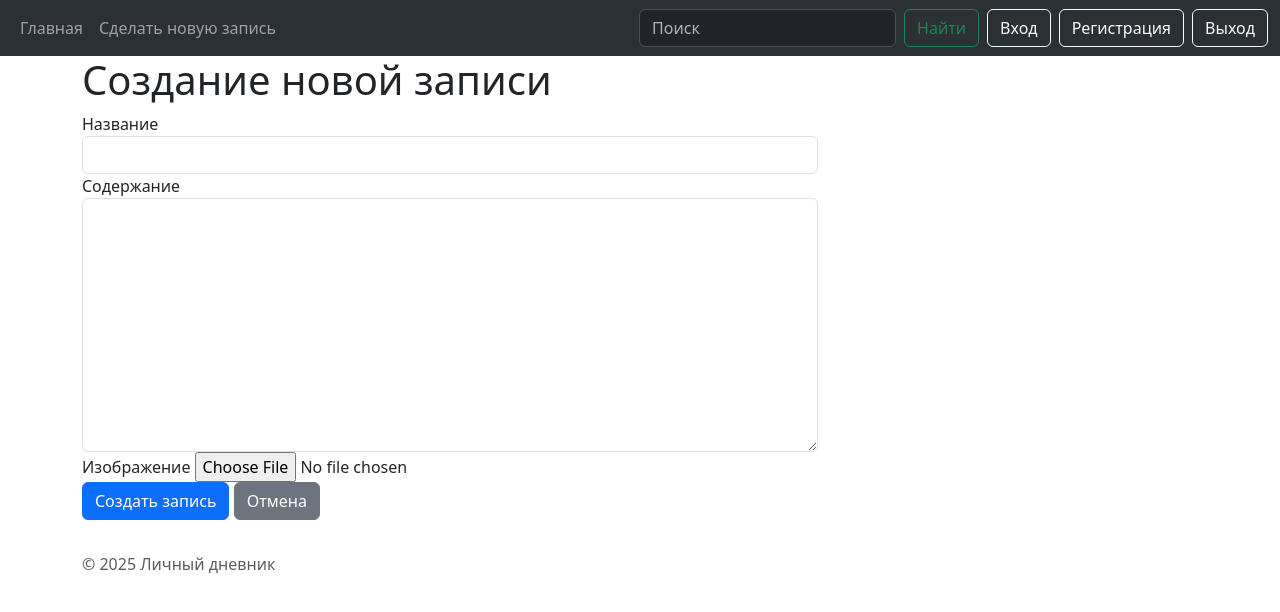
After one commit to KarelinIvan/personal_diary, a Django app: page /diary/create/ in a window 1280 px wide. The commit adds this page. Shown: the top 612 px of the page. Run offline with Django 5.2, Linux system fonts and the light colour scheme; some libraries are stand-ins or nearby versions.

Commit message:
27-й коммит,

```diff
--- /dev/null
+++ b/diary/forms.py
@@ -0,0 +1,9 @@
+from django import forms
+
+from diary.models import Post
+
+
+class PostForm(forms.ModelForm):
+    class Meta:
+        model = Post
+        fields = ('title', 'image', 'content', 'author')
--- a/diary/templates/block/navbar.html
+++ b/diary/templates/block/navbar.html
@@ -9,6 +9,7 @@
             <div class="collapse navbar-collapse" id="navbarSupportedContent">
                 <div class="navbar-nav me-auto mb-2 mb-lg-0">
                     <a class="nav-link" href="{% url 'diary:list_posts' %}">Главная</a>
+                    <a class="nav-link" href="{% url 'diary:create_post' %}">Сделать новую запись</a>
                 </div>
                 <form class="d-flex" role="search">
                     <input class="form-control me-2" type="search" placeholder="Поиск" aria-label="Поиск">
--- /dev/null
+++ b/diary/templates/diary/post_create.html
@@ -0,0 +1,37 @@
+{% extends './base.html' %}
+{% load static %}
+
+{% block title %}Создание новой записи{% endblock %}
+
+<!--    КОНТЕНТ -->
+{% block content %}
+<section class="create-post">
+    <div class="container">
+        <div class="row">
+            <div class="col-lg-8">
+                <h1>Создание новой записи</h1>
+                <form method="POST" enctype="multipart/form-data">
+                    {% csrf_token %}
+                    <div class="form-group">
+                        <label for="title">Название</label>
+                        <input type="text" class="form-control" id="title" name="title" required>
+                    </div>
+
+                    <div class="form-group">
+                        <label for="content">Содержание</label>
+                        <textarea class="form-control" id="content" name="content" rows="10" required></textarea>
+                    </div>
+
+                    <div class="form-group">
+                        <label for="image">Изображение</label>
+                        <input type="file" class="form-control-file" id="image" name="image" accept="image/*">
+                    </div>
+
+                    <button type="submit" class="btn btn-primary">Создать запись</button>
+                    <a href="{% url 'diary:list_posts' %}" class="btn btn-secondary">Отмена</a>
+                </form>
+            </div>
+        </div>
+    </div>
+</section>
+{% endblock %}
--- a/diary/views.py
+++ b/diary/views.py
@@ -1,13 +1,16 @@
+from django.urls import reverse_lazy
 from django.views.generic import CreateView, ListView, DetailView, UpdateView, DeleteView
 
+from diary.forms import PostForm
 from diary.models import Post
-from django.urls import reverse_lazy
 
 
 class PostCreateView(CreateView):
     """ Создание статьи в дневнике """
     model = Post
-    fields = ('title', 'image', 'content', 'author', 'created_at')
+    form_class = PostForm
+    template_name = 'diary/post_create.html'
+    success_url = reverse_lazy('diary:list_posts')
 
 
 class PostListView(ListView):
```
